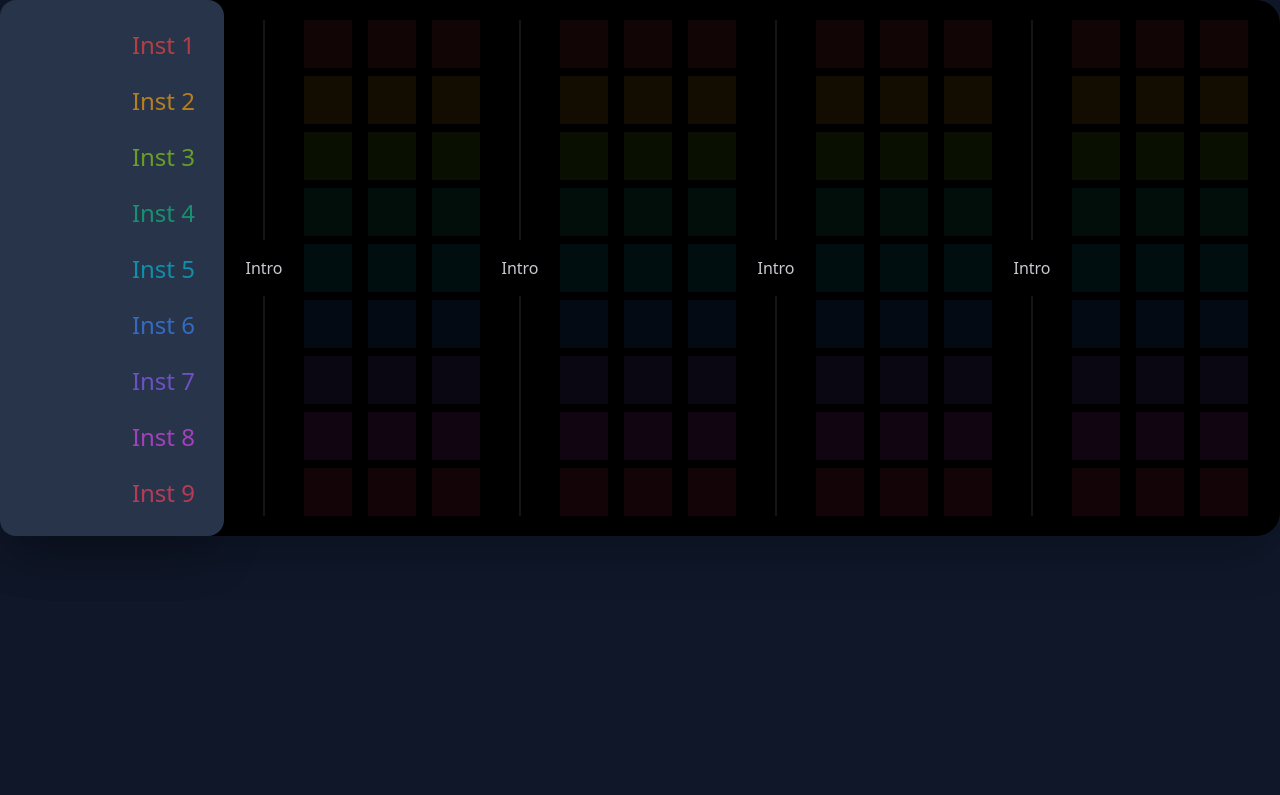
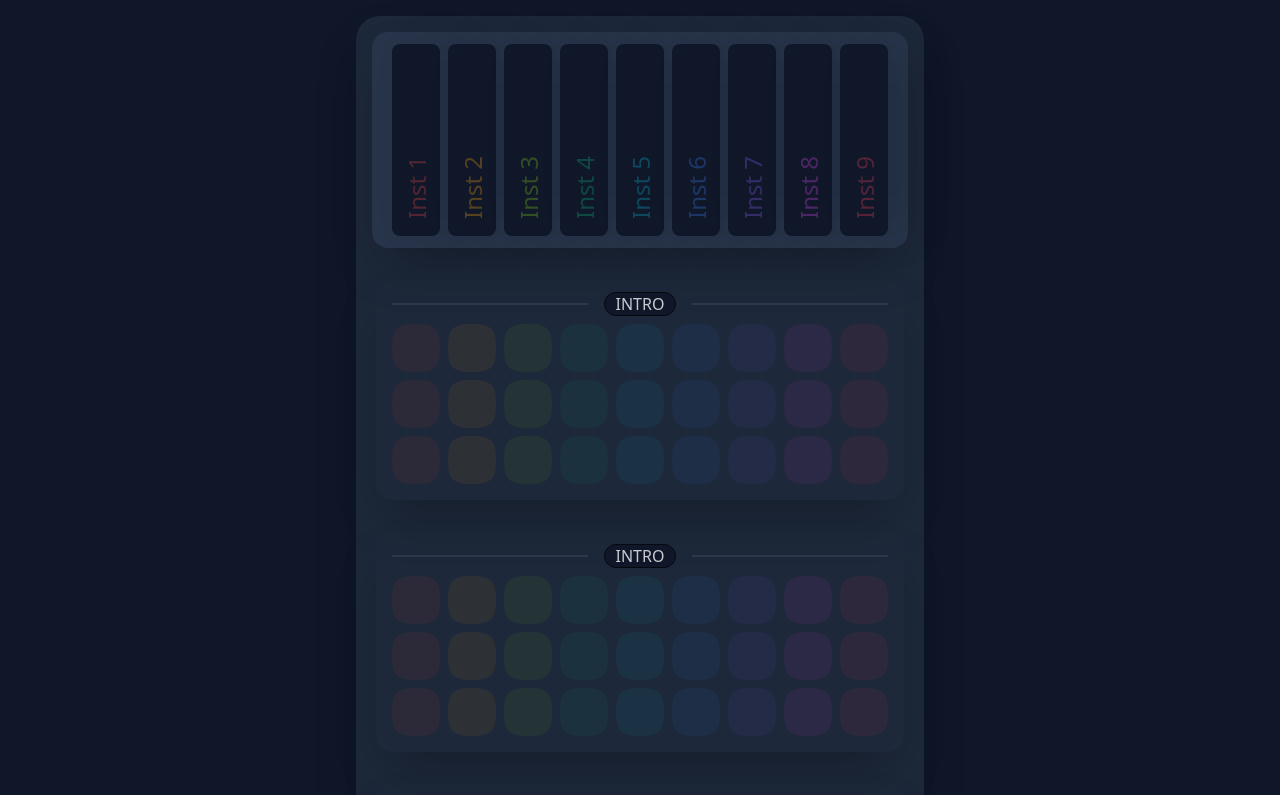
Before and after one commit to BKSchatzki/songstruct, a React (Vite) app: page / in a window 1280 px wide. Shown: the top 795 px of the page. Built offline with nearby package versions, Linux system fonts and the light colour scheme.

Commit message:
Return to vertical layout and add style

```diff
--- a/src/components/Arrangement.jsx
+++ b/src/components/Arrangement.jsx
@@ -16,12 +16,16 @@ function Arrangement() {
   ];
 
   return (
-    <div className="mx-auto flex h-fit max-w-7xl items-center justify-start rounded-3xl bg-base-300 shadow-2xl">
-      <Headers colors={colors} />
-      <Section colors={colors} />
-      <Section colors={colors} />
-      <Section colors={colors} />
-      <Section colors={colors} />
+    <div className="mx-auto w-fit">
+      <div className="m-4 mx-auto flex h-fit w-full flex-col items-center justify-start rounded-3xl bg-neutral p-4 shadow-2xl">
+        <Headers colors={colors} />
+        <Section colors={colors} />
+        <Section colors={colors} />
+        <Section colors={colors} />
+        <Section colors={colors} />
+        <Section colors={colors} />
+        <Section colors={colors} />
+      </div>
     </div>
   );
 }
--- a/src/components/Cell.jsx
+++ b/src/components/Cell.jsx
@@ -19,7 +19,7 @@ function Cell(props) {
 
   return (
     <div
-      className={` ms-4 h-12 w-12 cursor-pointer transition duration-100 ease-in-out ${cellAppearance[currentcellAppearanceIndex]}`}
+      className={`mask mask-squircle h-12 w-12 cursor-pointer transition duration-100 ease-in-out ${cellAppearance[currentcellAppearanceIndex]}`}
       onClick={handleCellClick}
     ></div>
   );
--- a/src/components/Divider.jsx
+++ b/src/components/Divider.jsx
@@ -1,7 +1,11 @@
 import React from "react";
 
 function Divider() {
-  return <div className="divider divider-horizontal">Intro</div>;
+  return (
+    <div className="divider divider-vertical mb-1">
+      <span className="badge badge-lg uppercase">Intro</span>
+    </div>
+  );
 }
 
 export default Divider;
--- a/src/components/Headers.jsx
+++ b/src/components/Headers.jsx
@@ -6,7 +6,7 @@ function Headers(props) {
 
   return (
     <div>
-      <div className="flex flex-col items-start justify-start gap-0 rounded-2xl bg-neutral-focus p-4 pr-2 shadow-2xl">
+      <div className="flex flex-row items-start justify-start gap-0 rounded-2xl bg-neutral-focus p-4 pb-20 shadow-2xl">
         {colors.map((color, index) => (
           <Instrument colors={color} key={index} instrumentNumber={++index} />
         ))}
--- a/src/components/Instrument.jsx
+++ b/src/components/Instrument.jsx
@@ -9,9 +9,9 @@ function Instrument(props) {
   };
 
   return (
-    <div>
+    <div className="-mx-[68px] mt-16 rotate-180">
       <input
-        className={`input input-md m-1 w-48 rounded-none bg-neutral-focus text-end text-2xl transition duration-300 ease-in-out placeholder:opacity-70 hover:bg-base-100 focus:bg-base-100 text${colors} placeholder:text${colors}`}
+        className={`input input-md my-1 w-48 rotate-90 cursor-vertical-text rounded-lg bg-base-100 text-start text-2xl shadow-2xl transition duration-300 ease-in-out placeholder:opacity-30 hover:bg-base-100 focus:bg-base-100 text${colors} placeholder:text${colors}`}
         onChange={handleInstrumentName}
         placeholder={`Inst ${instrumentNumber}`}
         type="text"
--- a/src/components/Section.jsx
+++ b/src/components/Section.jsx
@@ -6,19 +6,19 @@ function Section(props) {
   const { colors } = props;
 
   return (
-    <div className="ms-4 flex flex-row">
+    <div className="mt-8 flex flex-col gap-2 rounded-2xl px-4 pb-4 shadow-2xl">
       <Divider />
-      <div className="flex flex-col items-start justify-start gap-2">
+      <div className="flex flex-row items-start justify-center gap-2">
         {colors.map((color, index) => (
           <Cell colors={color} key={index} />
         ))}
       </div>
-      <div className="flex flex-col items-start justify-start gap-2">
+      <div className="flex flex-row items-start justify-center gap-2">
         {colors.map((color, index) => (
           <Cell colors={color} key={index} />
         ))}
       </div>
-      <div className="flex flex-col items-start justify-start gap-2">
+      <div className="flex flex-row items-start justify-center gap-2">
         {colors.map((color, index) => (
           <Cell colors={color} key={index} />
         ))}
```
